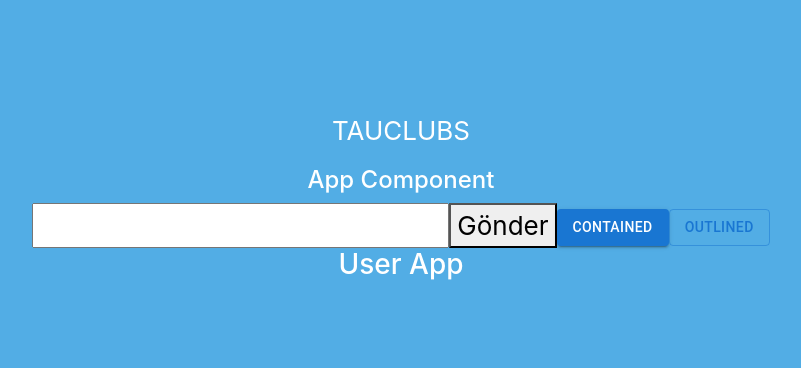
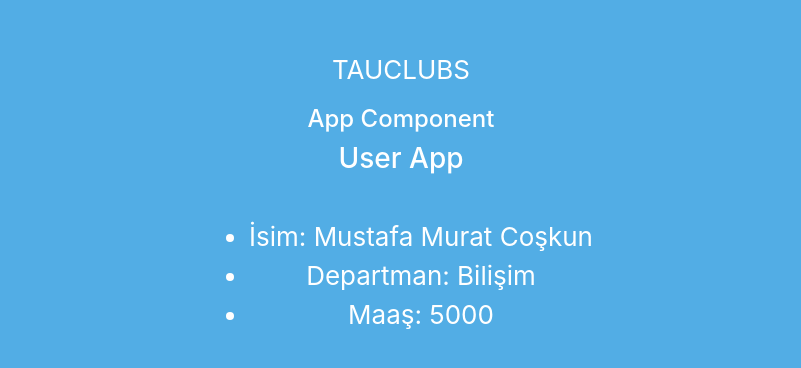
Before and after one commit to egecagdas/INF303-WS22_TAUClubs-Frontend, a React (Create React App) app in the folder tauclubs/: page / in a window 1280 px wide. Shown: the part 200-568 px from the top of the page, without its empty margins (239-1040 px from the left). Built offline with nearby package versions, Linux system fonts and the light colour scheme.

Commit message:
Props Kullanımı 01

```diff
--- a/tauclubs/src/App.js
+++ b/tauclubs/src/App.js
@@ -23,8 +23,10 @@ function App() {
 
         </a>
           <h4> App Component </h4>
-           <User/>
-          <Navbar/>
+          <Navbar title = "User App"/>
+          <hr/>
+          <User/>
+
 
       </header>
 
--- a/tauclubs/src/components/Navbar.js
+++ b/tauclubs/src/components/Navbar.js
@@ -2,12 +2,12 @@ import React from "react";
 
 
 //Functional Component
-const Navbar = () => {
+const Navbar = (props) => {
 
     return (
 
         <div>
-            <h3> User App </h3>
+            <h3>{props.title}</h3>
         </div>
     )
 }
--- a/tauclubs/src/components/user.js
+++ b/tauclubs/src/components/user.js
@@ -6,13 +6,11 @@ class User extends Component{
 
         return (
             <div>
-                <form>
-                    <input type = 'text'/>
-                    <button>Gönder</button>
-                    <Button variant="contained">Contained</Button>
-                    <Button variant="outlined">Outlined</Button>
-                </form>
-
+                <ul>
+                    <li>İsim: Mustafa Murat Coşkun</li>
+                    <li>Departman: Bilişim</li>
+                    <li>Maaş: 5000</li>
+                </ul>
             </div>
         )
     }
```
